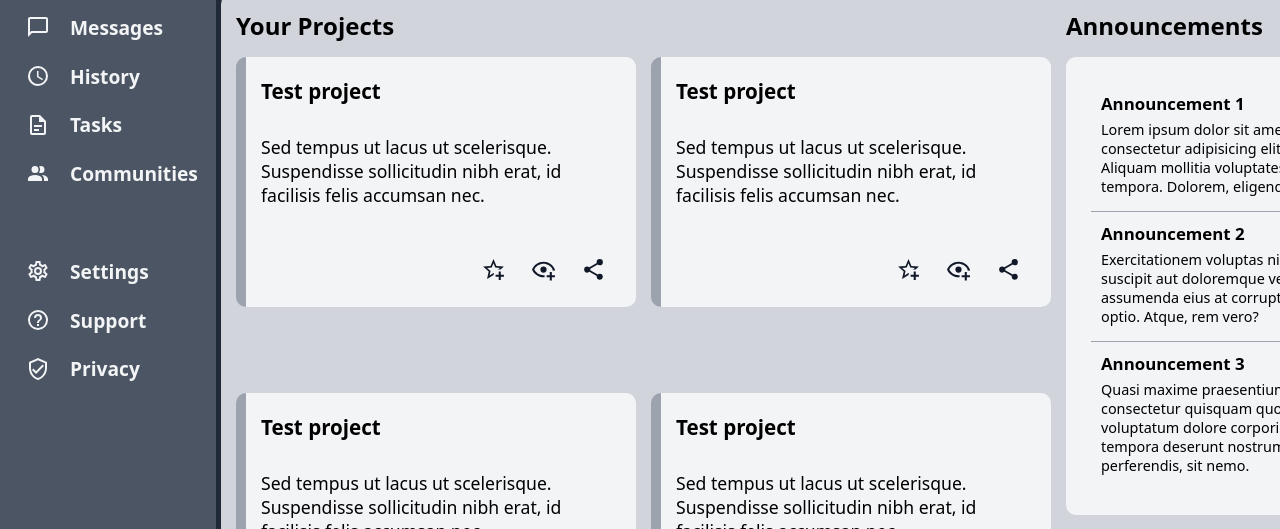
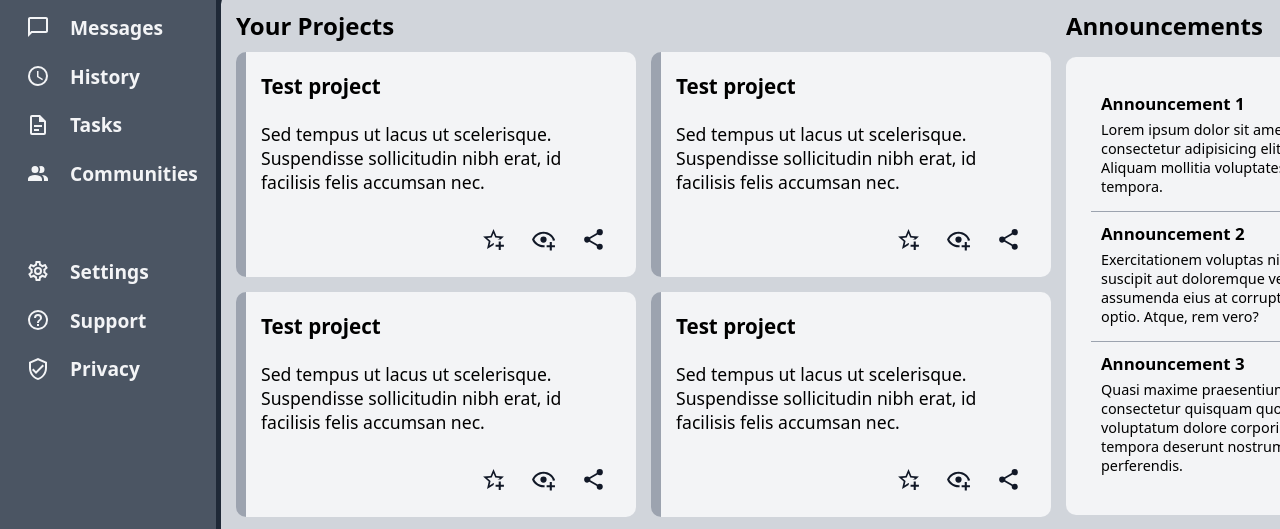
Before and after one commit to fseba/admin-dashboard, a plain HTML site: page index.html in a window 1280 px wide. Shown: the part 191-720 px from the top of the page. Drawn offline with Linux system fonts and the light colour scheme.

Commit message:
Change size of grid rows

```diff
--- a/index.html
+++ b/index.html
@@ -152,7 +152,7 @@
       <div class="announcementContainer-content">
        <div class="announcementContainer-announcements">
         <h3>Announcement 1</h3>
-        <p>Lorem ipsum dolor sit amet consectetur adipisicing elit. Aliquam mollitia voluptates in tempora. Dolorem, eligendi.</p>
+        <p>Lorem ipsum dolor sit amet consectetur adipisicing elit. Aliquam mollitia voluptates in tempora.</p>
        </div>
        <div class="announcementContainer-announcements">
         <h3>Announcement 2</h3>
@@ -160,7 +160,7 @@
        </div>
        <div class="announcementContainer-announcements">
         <h3>Announcement 3</h3>
-        <p>Quasi maxime praesentium, consectetur quisquam quo voluptatum dolore corporis tempora deserunt nostrum perferendis, sit nemo.</p>
+        <p>Quasi maxime praesentium, consectetur quisquam quo voluptatum dolore corporis tempora deserunt nostrum perferendis.</p>
        </div>
       </div>
     </div>
--- a/style.css
+++ b/style.css
@@ -162,16 +162,17 @@ nav a:active {
   border-radius: 10px 10px 0 10px;
 
   display: grid;
-  grid: 1fr  1fr / 3fr  minmax(320px, 1fr);
+  grid: 1fr 1fr / 2fr minmax(320px, 1fr);
 }
 
 .mainContent-projectCardContainer {
   grid-area: 1 / 1 / 3 / 2;
 
   display: grid;
-  grid-template-columns: 1fr 1fr;
-  grid-template-rows: auto repeat(3, 1fr);
+  grid-template-columns: 400px 400px;
+  grid-template-rows: 28px repeat(3, 225px);
   gap: 15px;
+  justify-content: space-evenly;
   padding: 15px;
 }
 
@@ -185,7 +186,7 @@ nav a:active {
 
   padding: 20px 15px;
   width: 400px;
-  height: 250px;
+  height: 225px;
 
   display: grid;
 }
@@ -225,6 +226,7 @@ nav a:active {
 }
 
 .mainContent-announcementContainer {
+  align-self: start;
   color: #000;
   font-weight: 400;
   padding: 15px 30px 15px 0;
```
